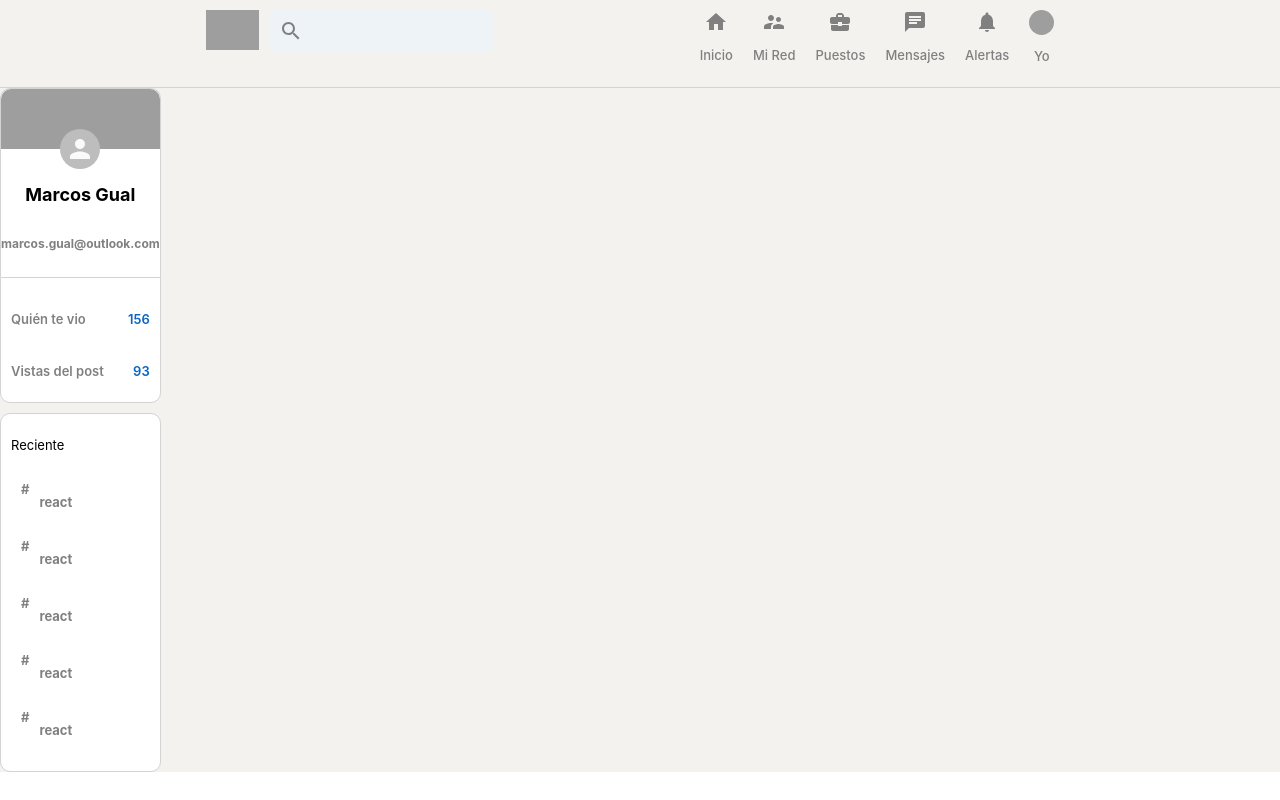
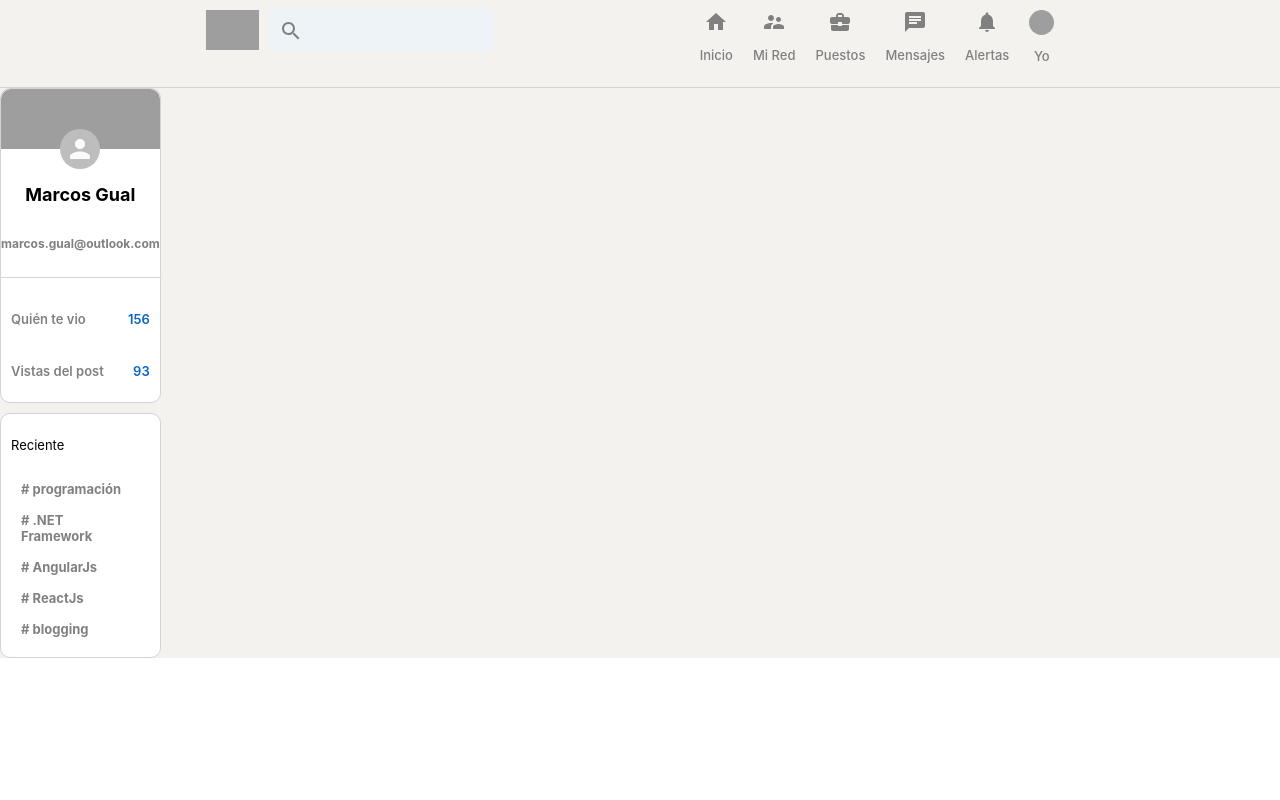
Before and after one commit to MarcosGual/social-app-react, a React (Create React App) app in the folder mock-social-app/: page / in a window 1280 px wide. Built offline with nearby package versions, Linux system fonts and the light colour scheme; grey boxes are pictures that could not be loaded.

Commit message:
fixingSideBar3

```diff
--- a/mock-social-app/src/BarraLateral.css
+++ b/mock-social-app/src/BarraLateral.css
@@ -79,6 +79,7 @@
 
 .barralateral__itemReciente {
     display: flex;
+    flex-flow: row nowrap;
     font-size: 13px;
     color: gray;
     font-weight: bolder;
@@ -95,6 +96,7 @@
 }
 
 .barralateral__hash{
+    display: flex;
     margin-right: 10px;
     margin-left: 5px;
 }
--- a/mock-social-app/src/BarraLateral.tsx
+++ b/mock-social-app/src/BarraLateral.tsx
@@ -6,8 +6,8 @@
 
     const itemReciente = (topic) => ( //no siempre hace falta tener un componente, podemos tener una función que haga el renderizado
         <div className="barralateral__itemReciente">
-            <span className="barralateral__hash">#</span>
-            <p>{topic}</p>
+            <span className="barralateral__hash"># {topic}</span>
+            {/* <p>{topic}</p> */}
         </div>
     )
 
@@ -33,11 +33,11 @@
 
             <div className="barralateral__abajo">
                 <p>Reciente</p>
-                {itemReciente('react')}
-                {itemReciente('react')}
-                {itemReciente('react')}
-                {itemReciente('react')}
-                {itemReciente('react')}
+                {itemReciente('programación')}
+                {itemReciente('.NET Framework')}
+                {itemReciente('AngularJs')}
+                {itemReciente('ReactJs')}
+                {itemReciente('blogging')}
             </div>
         </div>
     );
```
